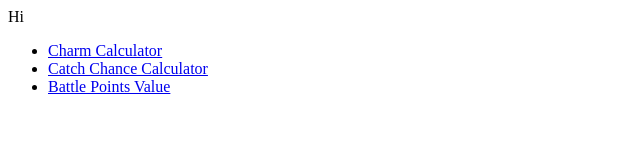
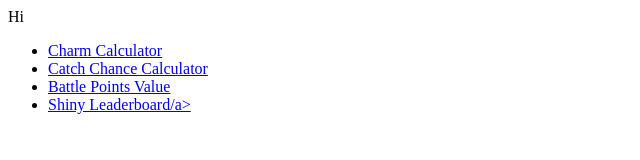
Before and after one commit to c4vv/c4vv.github.io, a plain HTML site: page index.html in a window 1280 px wide. Shown: the whole page, without its empty margins (0-640 px from the left). Drawn offline with Linux system fonts and the light colour scheme.

Commit message:
Update index.html

```diff
--- a/index.html
+++ b/index.html
@@ -4,4 +4,5 @@ Hi
 <li><a href="https://c4vv.github.io/CharmCalc/">Charm Calculator</a></li>
 <li><a href="https://c4vv.github.io/CatchCalc/">Catch Chance Calculator</a></li>
 <li><a href="https://c4vv.github.io/BattlePointsItemValue/">Battle Points Value</a></li>
+<li><a href="https://c4vv.github.io/pokemmo-shiny-leaderboard/">Shiny Leaderboard/a></li>
 </ul>
```
